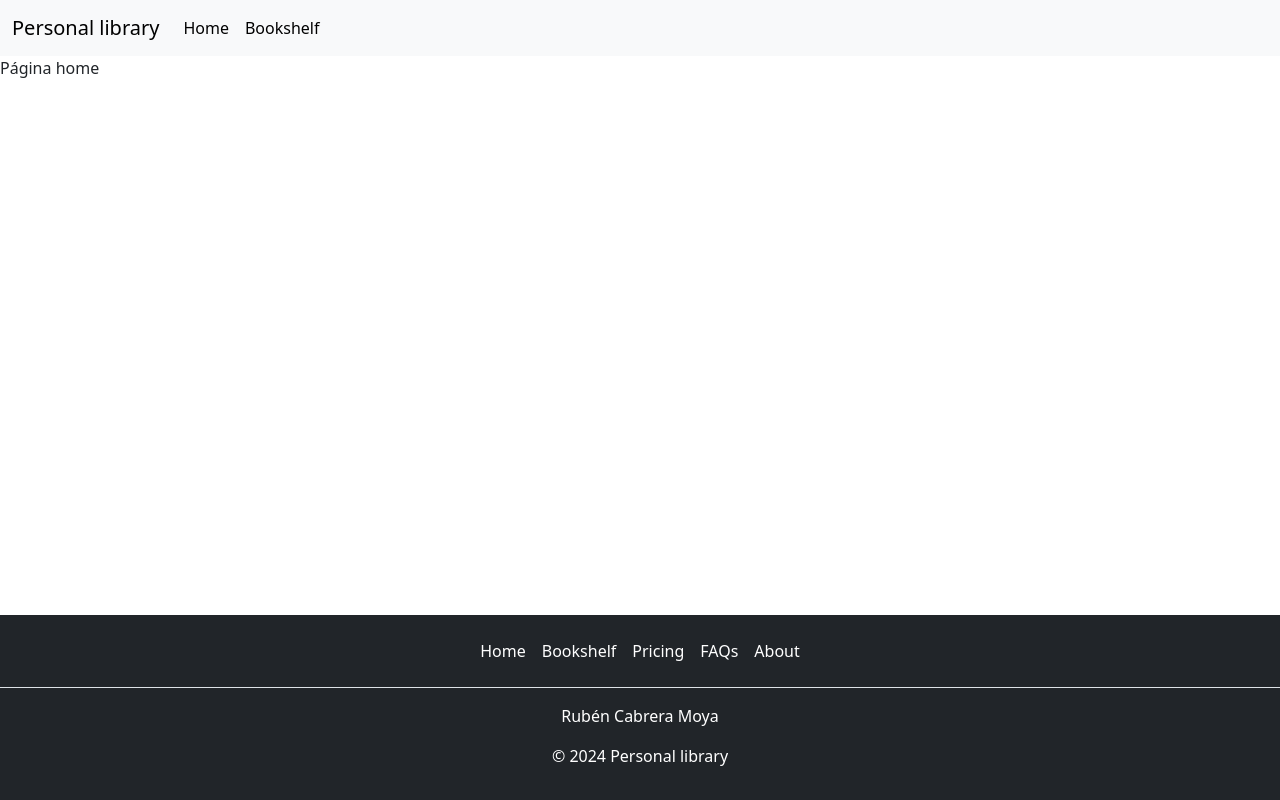
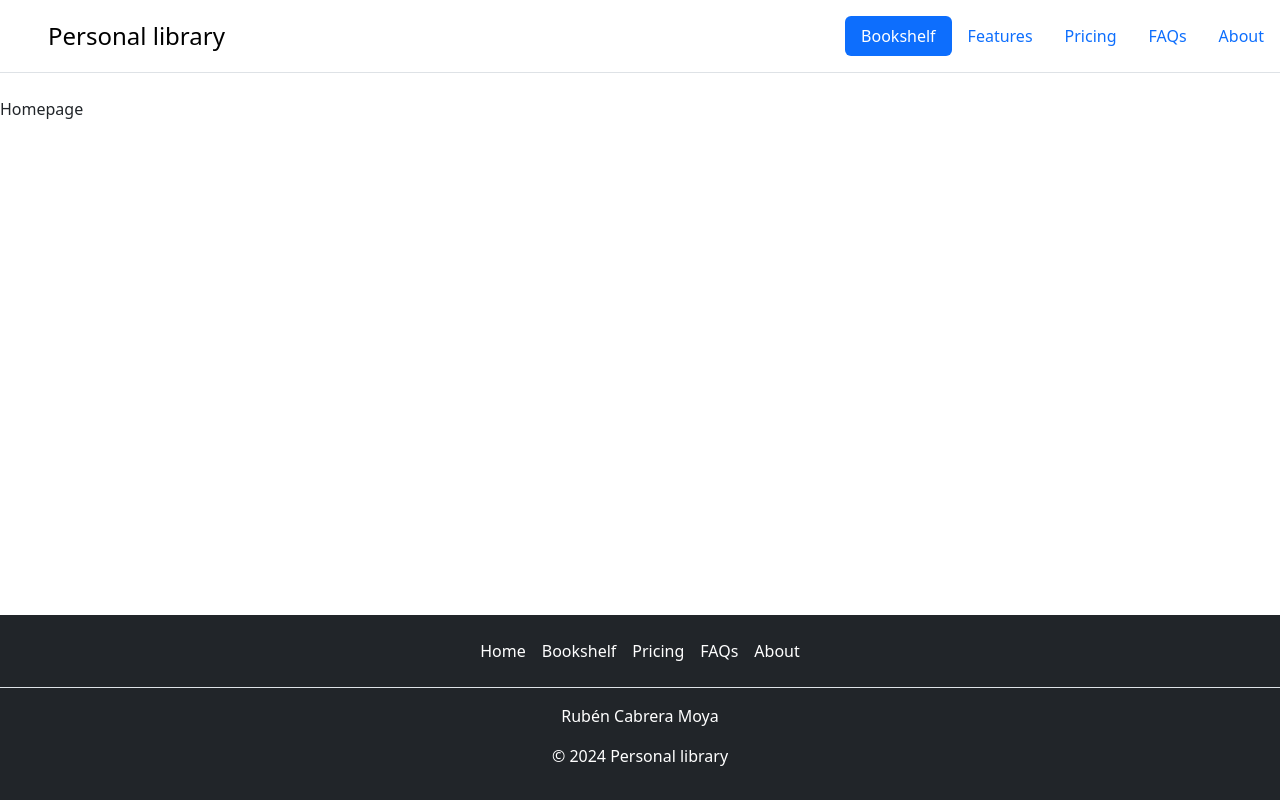
Before and after one commit to rcabmoy622/library, a Flask app: page / in a window 1280 px wide. Run offline with Flask 3, Linux system fonts and the light colour scheme.

Commit message:
I update files

```diff
--- /dev/null
+++ b/static/styles.css
@@ -0,0 +1,13 @@
+html, body {
+    height: 100%;
+    margin: 0;
+}
+
+body {
+    display: flex;
+    flex-direction: column; /* Colocar elementos en columna */
+}
+
+.content {
+    flex: 1; /* Empujar footer al fondo */
+}
--- a/templates/base.html
+++ b/templates/base.html
@@ -17,32 +17,30 @@
 
 <body>
 
-    <nav class="navbar navbar-expand-lg bg-body-tertiary">
-        <div class="container-fluid">
-          <a class="navbar-brand" href="/">Personal library</a>
-          <button class="navbar-toggler" type="button" data-bs-toggle="collapse" data-bs-target="#navbarSupportedContent" aria-controls="navbarSupportedContent" aria-expanded="false" aria-label="Toggle navigation">
-            <span class="navbar-toggler-icon"></span>
-          </button>
-          <div class="collapse navbar-collapse" id="navbarSupportedContent">
-            <ul class="navbar-nav me-auto mb-2 mb-lg-0">
-              <li class="nav-item">
-                <a class="nav-link active" aria-current="page" href="/">Home</a>
-              </li>
-              <li class="nav-item">
-                <a class="nav-link active" aria-current="page" href="/bookshelf/">Bookshelf</a>
-              </li>
+  <header class="d-flex flex-wrap justify-content-center py-3 mb-4 border-bottom">
+    <a href="/" class="d-flex align-items-center mb-3 mb-md-0 me-md-auto link-body-emphasis text-decoration-none">
+      <svg class="bi me-2" width="40" height="32"><use xlink:href="#bootstrap"></use></svg>
+      <span class="fs-4">Personal library</span>
+    </a>
+
+    <ul class="nav nav-pills">
+      <li class="nav-item"><a href="/bookshelf/" class="nav-link active" aria-current="page">Bookshelf</a></li>
+      <li class="nav-item"><a href="#" class="nav-link">Features</a></li>
+      <li class="nav-item"><a href="#" class="nav-link">Pricing</a></li>
+      <li class="nav-item"><a href="#" class="nav-link">FAQs</a></li>
+      <li class="nav-item"><a href="#" class="nav-link">About</a></li>
     </ul>
-          </div>
-        </div>
-      </nav>
+  </header>
 
+  <div class="content">
     {% block body %}
     {% endblock %}
+  </div>
 
-    <footer class="bg-dark text-white py-3  fixed-bottom">
+  <footer class="bg-dark text-white py-3">
       <ul class="nav justify-content-center border-bottom pb-3 mb-3">
-          <li class="nav-item"><a href="#" class="nav-link px-2 text-white">Home</a></li>
-          <li class="nav-item"><a href="#" class="nav-link px-2 text-white">Bookshelf</a></li>
+        <li class="nav-item"><a href="/" class="nav-link px-2 text-white">Home</a></li>
+        <li class="nav-item"><a href="/bookshelf/" class="nav-link px-2 text-white">Bookshelf</a></li>
         <li class="nav-item"><a href="#" class="nav-link px-2 text-white">Pricing</a></li>
         <li class="nav-item"><a href="#" class="nav-link px-2 text-white">FAQs</a></li>
         <li class="nav-item"><a href="#" class="nav-link px-2 text-white">About</a></li>
--- a/templates/home.html
+++ b/templates/home.html
@@ -1,5 +1,9 @@
 {% extends "base.html" %}
 
+{% block title %}
+Personal library
+{% endblock %}
+
 {% block body %}
-Página home
+Homepage
 {% endblock %}
```
Lines whose indentation alone changed are shown as unchanged.
